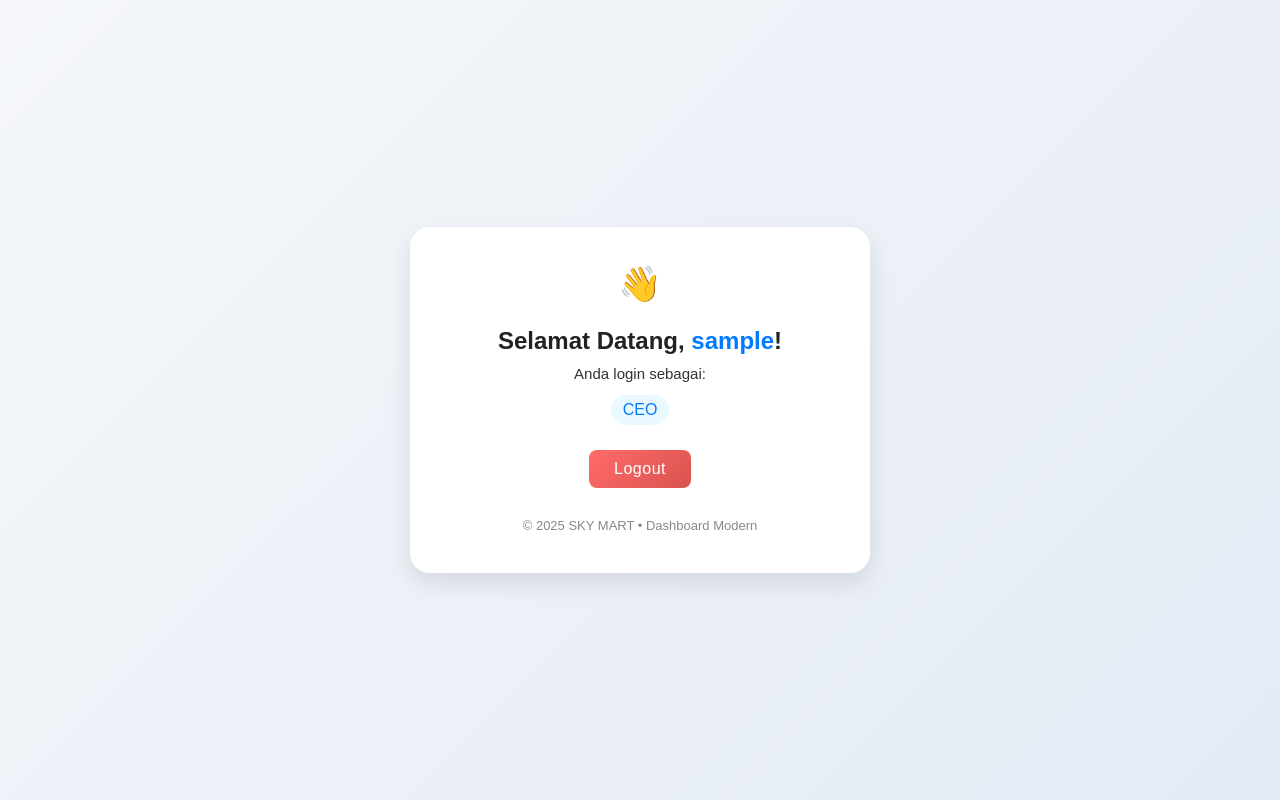
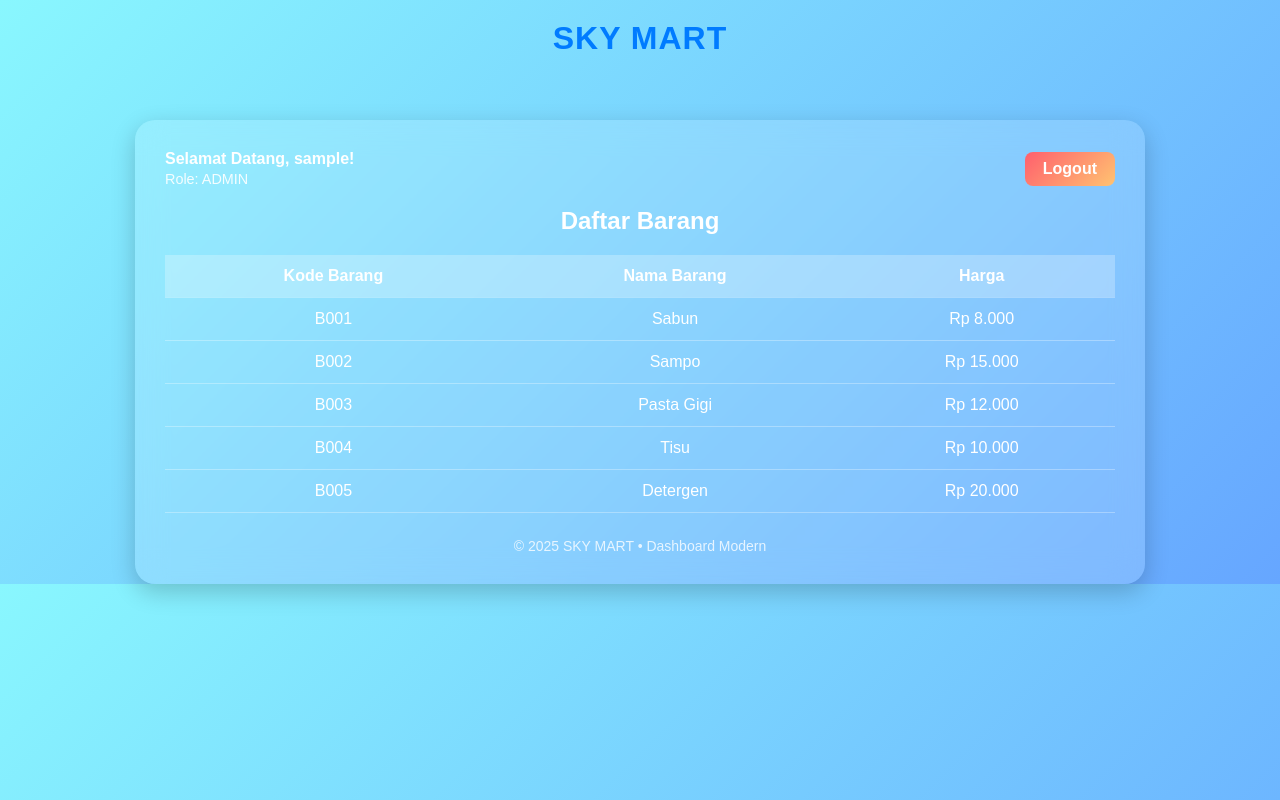
Before and after one commit to alayyasandyakala/skymart, a PHP site: page /dashboard.php in a window 1280 px wide. Run offline with PHP 8.4, Linux system fonts and the light colour scheme; the visitor is signed in with stand-in values (Sample User, id 1).

Commit message:
Membuat Dashboard penjualan

```diff
--- a/dashboard.php
+++ b/dashboard.php
@@ -6,113 +6,176 @@ if (!isset($_SESSION['username'])) {
     header("Location: index.php");
     exit;
 }
+
+// Data contoh
+$kode_barang = ["B001", "B002", "B003", "B004", "B005"];
+$nama_barang = ["Sabun", "Sampo", "Pasta Gigi", "Tisu", "Detergen"];
+$harga_barang = [8000, 15000, 12000, 10000, 20000];
 ?>
 <!DOCTYPE html>
 <html lang="id">
 <head>
 <meta charset="UTF-8">
 <meta name="viewport" content="width=device-width, initial-scale=1.0">
-<title>Dashboard | POLGAN MART</title>
+<title>Dashboard | SKY MART</title>
 <style>
-    /* 🌸 Desain Modern Dashboard POLGAN MART */
     body {
+        font-family: 'Poppins', sans-serif;
+        background: linear-gradient(135deg, #89f7fe, #66a6ff);
+        color: #fff;
         margin: 0;
         padding: 0;
-        font-family: 'Poppins', sans-serif;
-        background: linear-gradient(135deg, #f5f7fa, #e4ebf5);
-        height: 100vh;
-        display: flex;
-        justify-content: center;
-        align-items: center;
-        color: #333;
     }
 
-    .dashboard {
-        background: #ffffff;
-        padding: 40px;
-        border-radius: 20px;
-        box-shadow: 0 10px 25px rgba(0, 0, 0, 0.1);
-        width: 380px;
-        text-align: center;
-        transition: all 0.3s ease-in-out;
+    /* ==== LOGO DI TENGAH ATAS ==== */
+    .logo-center {
+        position: fixed;
+        top: 20px;
+        left: 50%;
+        transform: translateX(-50%);
+        font-size: 2em;
+        font-weight: bold;
+        color: #fff;
+        letter-spacing: 1px;
+        display: flex;
+        align-items: center;
+        gap: 8px;
+        z-index: 10;
     }
 
-    .dashboard:hover {
-        transform: scale(1.02);
-        box-shadow: 0 15px 35px rgba(0, 0, 0, 0.15);
+    .logo-center span {
+        color: #007bff;
+    }
+
+    /* ==== DASHBOARD ==== */
+    .dashboard {
+        margin-top: 120px;
+        background: rgba(255, 255, 255, 0.15);
+        backdrop-filter: blur(15px);
+        border-radius: 20px;
+        width: 85%;
+        max-width: 950px;
+        padding: 30px;
+        margin-left: auto;
+        margin-right: auto;
+        box-shadow: 0 8px 25px rgba(0,0,0,0.2);
+    }
+
+    /* ==== HEADER DI ATAS TABEL ==== */
+    .table-header {
+        display: flex;
+        justify-content: space-between;
+        align-items: center;
+        margin-bottom: 20px;
+    }
+
+    .logout-btn {
+        background: linear-gradient(135deg, #ff5f6d, #ffc371);
+        padding: 8px 18px;
+        border-radius: 8px;
+        text-decoration: none;
+        color: white;
+        font-weight: bold;
+        transition: 0.3s;
+    }
+
+    .logout-btn:hover {
+        transform: scale(1.05);
+    }
+
+    .user-info {
+        text-align: left;
+    }
+
+    .user-info h3 {
+        margin: 0;
+        font-size: 1em;
+        font-weight: 600;
+    }
+
+    .user-info p {
+        margin: 3px 0 0 0;
+        font-size: 0.9em;
+        opacity: 0.9;
     }
 
     h2 {
-        color: #222;
-        font-weight: 600;
-        margin-bottom: 10px;
+        color: #fff;
+        text-align: center;
+        margin-top: 0;
     }
 
-    p {
-        margin: 8px 0;
-        font-size: 15px;
+    table {
+        width: 100%;
+        border-collapse: collapse;
+        margin-top: 15px;
     }
 
-    .role-box {
-        display: inline-block;
-        background: #eaf8ff;
-        color: #007bff;
-        font-weight: 500;
-        padding: 6px 12px;
-        border-radius: 20px;
-        margin-top: 5px;
+    th, td {
+        padding: 12px;
+        border-bottom: 1px solid rgba(255,255,255,0.3);
+        text-align: center;
     }
 
-    a.logout-btn {
-        display: inline-block;
-        margin-top: 25px;
-        background: linear-gradient(135deg, #ff6b6b, #d9534f);
-        color: white;
-        text-decoration: none;
-        padding: 10px 25px;
-        border-radius: 8px;
-        font-weight: 500;
-        letter-spacing: 0.5px;
-        transition: all 0.3s ease-in-out;
+    th {
+        background: rgba(255,255,255,0.25);
     }
 
-    a.logout-btn:hover {
-        background: linear-gradient(135deg, #ff4b4b, #c9302c);
-        transform: translateY(-2px);
-        box-shadow: 0 5px 10px rgba(255, 107, 107, 0.3);
+    tr:hover {
+        background: rgba(255,255,255,0.1);
     }
 
     .footer {
-        margin-top: 30px;
-        font-size: 13px;
-        color: #888;
-    }
-
-    .emoji {
-        font-size: 35px;
-        margin-bottom: 10px;
-        animation: float 2s ease-in-out infinite;
-    }
-
-    @keyframes float {
-        0%, 100% { transform: translateY(0px); }
-        50% { transform: translateY(-5px); }
+        margin-top: 25px;
+        font-size: 14px;
+        opacity: 0.8;
+        text-align: center;
     }
 </style>
 </head>
 <body>
 
+<!-- Logo tengah atas -->
+<div class="logo-center">
+<span>SKY MART</span>
+</div>
+
+<!-- Konten utama -->
 <div class="dashboard">
-    <div class="emoji">👋</div>
-    <h2>Selamat Datang, <span style="color:#007bff;"><?php echo htmlspecialchars($_SESSION['username']); ?></span>!</h2>
-    <p>Anda login sebagai:</p>
-    <div class="role-box"><?php echo htmlspecialchars($_SESSION['role']); ?></div>
 
-    <br>
-    <a href="logout.php" class="logout-btn">Logout</a>
+    <!-- Bar atas daftar barang (sudah ditukar posisi) -->
+    <div class="table-header">
+        <div class="user-info">
+            <h3>Selamat Datang, <?= htmlspecialchars($_SESSION['username']); ?>!</h3>
+            <p>Role: <?= htmlspecialchars($_SESSION['role']); ?></p>
+        </div>
+
+        <a href="logout.php" class="logout-btn">Logout</a>
+    </div>
+
+    <h2>Daftar Barang</h2>
+
+    <table>
+        <thead>
+            <tr>
+                <th>Kode Barang</th>
+                <th>Nama Barang</th>
+                <th>Harga</th>
+            </tr>
+        </thead>
+        <tbody>
+            <?php for ($i = 0; $i < count($kode_barang); $i++): ?>
+            <tr>
+                <td><?= $kode_barang[$i]; ?></td>
+                <td><?= $nama_barang[$i]; ?></td>
+                <td>Rp <?= number_format($harga_barang[$i], 0, ',', '.'); ?></td>
+            </tr>
+            <?php endfor; ?>
+        </tbody>
+    </table>
 
     <div class="footer">
-        © <?php echo date("Y"); ?> SKY MART • Dashboard Modern
+        © <?= date("Y"); ?> SKY MART • Dashboard Modern
     </div>
 </div>
 
--- a/index.php
+++ b/index.php
@@ -7,7 +7,7 @@ if ($_SERVER['REQUEST_METHOD'] == 'POST' && isset($_POST['login'])) {
 
     if ($username === 'Karala' && $password === '1234') {
         $_SESSION['username'] = $username;
-        $_SESSION['role'] = 'CEO';
+        $_SESSION['role'] = 'ADMIN';
         header("Location: dashboard.php");
         exit;
     } else {
```
Also changed, not shown: Screenshoot/Array.png (added).
